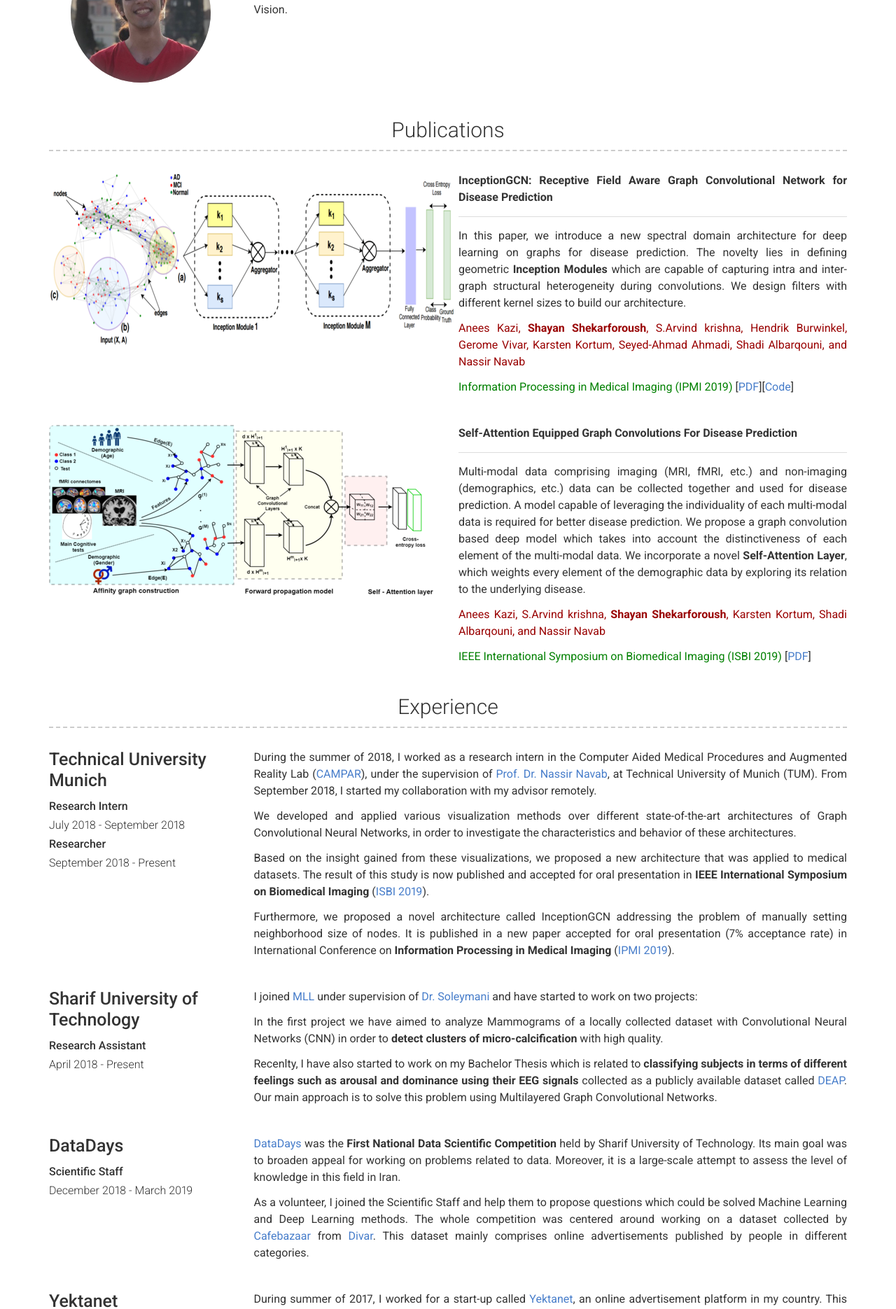
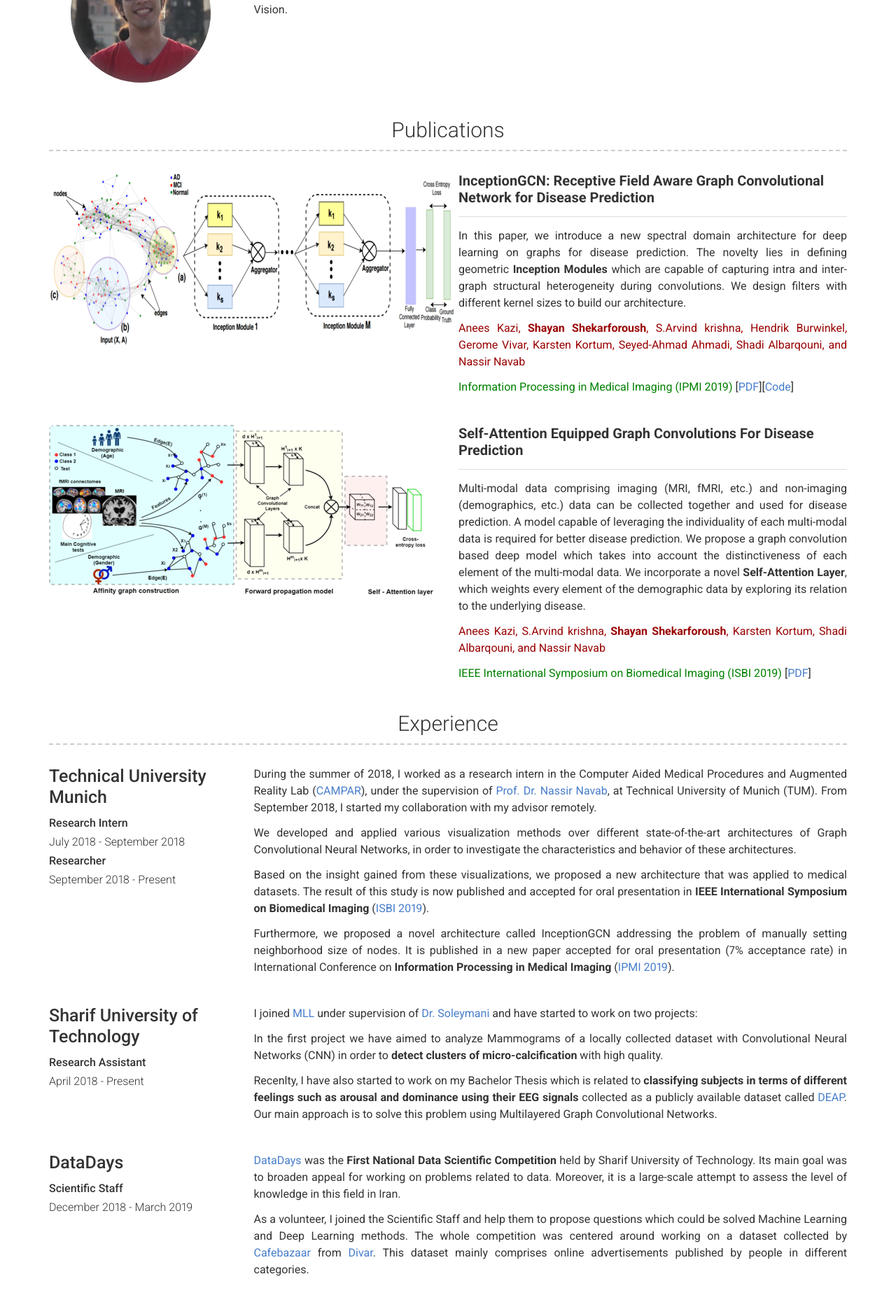
Before and after one commit to shekshaa/shekshaa.github.io, a Jekyll site: the page built from index.md, in a window 1280 px wide. Shown: the part 371-2241 px from the top of the page at 70% size. Built offline with Jekyll 4.4.1, drawn with Linux system fonts in a browser that asks for light colours.

```diff
--- a/_data/projects.yml
+++ b/_data/projects.yml
@@ -1,7 +1,7 @@
 - name: InceptionGCN
   image: images/Inception_method.png
   description: | # this will include new lines to allow paragraphs
-    **InceptionGCN: Receptive Field Aware Graph Convolutional Network for Disease Prediction**
+    ## **InceptionGCN: Receptive Field Aware Graph Convolutional Network for Disease Prediction**
 
     ---
 
@@ -18,7 +18,7 @@
 - name: ParallelGCN
   image: images/ISBI_method.png
   description: |
-    **Self-Attention Equipped Graph Convolutions For Disease Prediction**
+    ## **Self-Attention Equipped Graph Convolutions For Disease Prediction**
 
     ---
 
```
